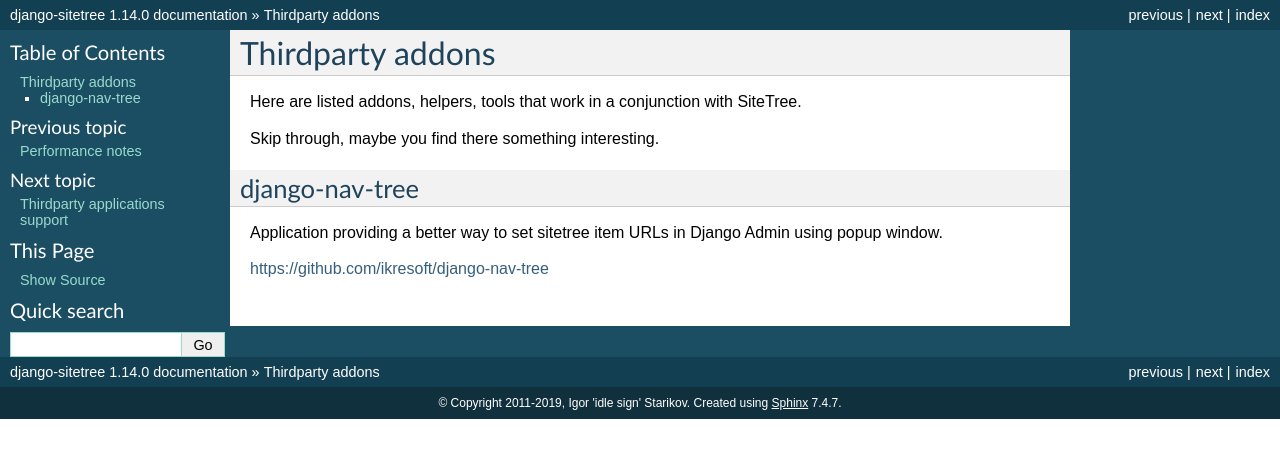
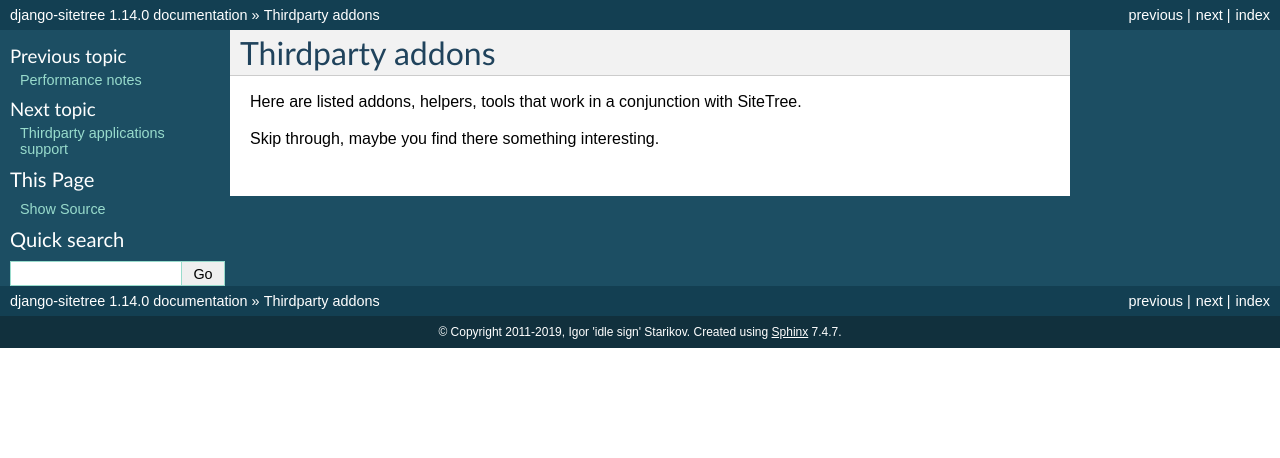
Before and after one commit to idlesign/django-sitetree, a Sphinx documentation site: the page built from docs/source/addons.rst, in a window 1280 px wide. Shown: the top 458 px of the page. Built offline with Sphinx 7.4.7, drawn with Linux system fonts in a browser that asks for light colours; pages that are not in the unit, such as notebooks, are missing from menus.

Commit message:
No update since 6 years.
removed django-nav-tree

```diff
--- a/docs/source/addons.rst
+++ b/docs/source/addons.rst
@@ -4,11 +4,3 @@
 Here are listed addons, helpers, tools that work in a conjunction with SiteTree.
 
 Skip through, maybe you find there something interesting.
-
-
-django-nav-tree
----------------
-
-Application providing a better way to set sitetree item URLs in Django Admin using popup window.
-
-https://github.com/ikresoft/django-nav-tree
```
